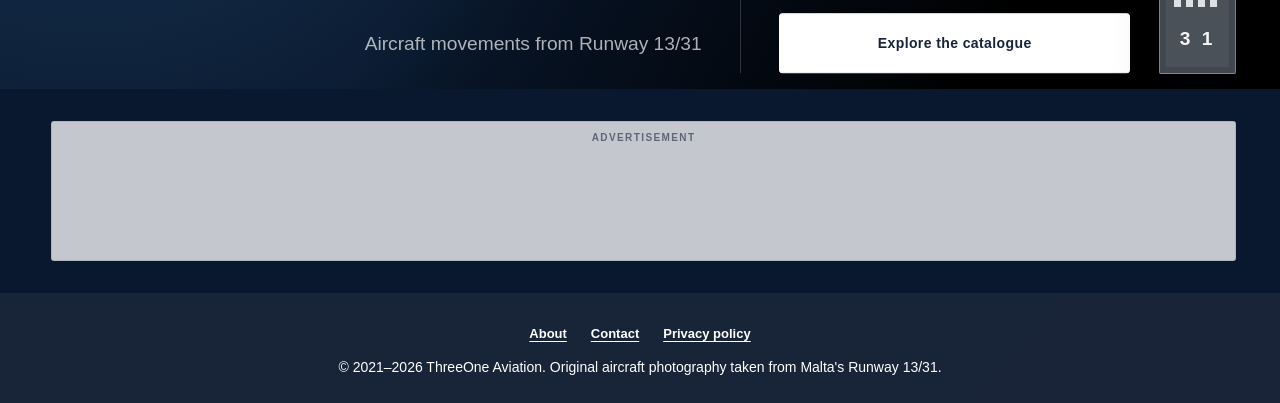
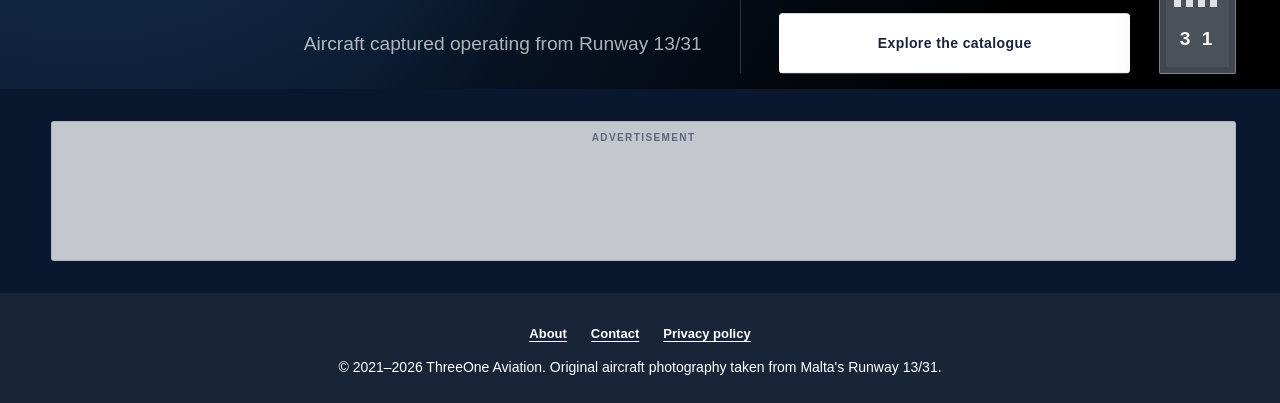
Before and after one commit to andreasant34/threeoneaviation-webapp, a Django app: template aviationwebapp/templates/home/index.html in a window 1280 px wide. Shown: the part 711-1114 px from the top of the page. Run offline with Django 5.2, Linux system fonts and the light colour scheme; the template is opened without the code that fills it, so the values that code supplies are empty; some web fonts are replaced.

Commit message:
Intro change

```diff
--- a/aviationwebapp/templates/home/index.html
+++ b/aviationwebapp/templates/home/index.html
@@ -13,7 +13,7 @@
                 </h1>
             </div>
 
-            <p class="hero-intro">Aircraft movements from Runway 13/31</p>
+            <p class="hero-intro">Aircraft captured operating from Runway 13/31</p>
 
             <aside class="hero-catalogue" aria-label="Catalogue summary">
                 <dl class="archive-stats" aria-label="Catalogue statistics">
```
